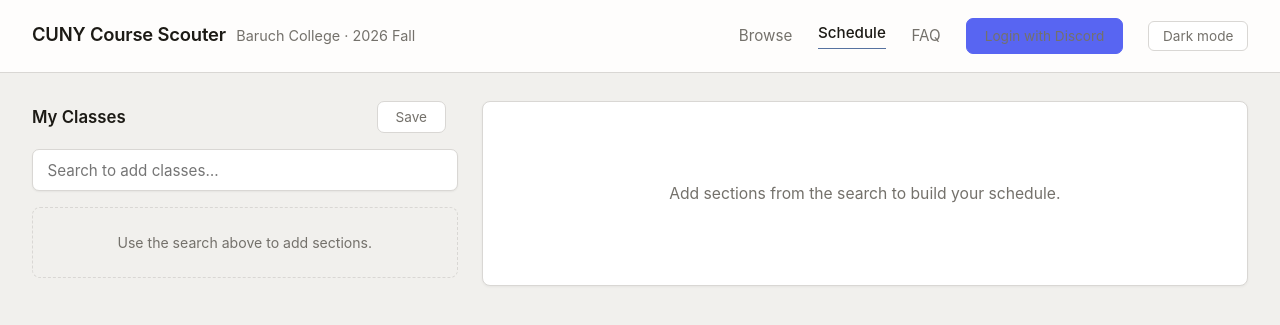
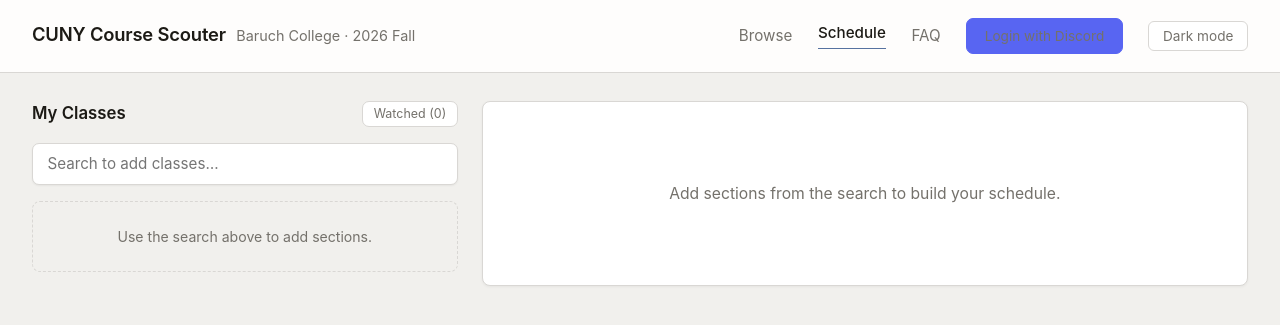
Before and after one commit to isop0d/CunyCourseScouter, a FastAPI app: page /schedule in a window 1280 px wide. Shown: the top 325 px of the page. Run offline with FastAPI, Linux system fonts and the light colour scheme.

Commit message:
Decouple watch/schedule; instant-save schedule with watched dropdown
Watching and the schedule are now fully independent: watching a class
only creates a Watch (notifications), and a class lands on the schedule
only when explicitly added. Removes the manual Watch<->ScheduleEntry
sync from add_watch/remove_watch.

The schedule page is now server-authoritative and auto-saving:
- Removed the localStorage draft + Save button and POST /schedule/save.
- New POST /schedule/add/{cn} and DELETE /schedule/remove/{cn} persist
  instantly and re-render via a single _render_schedule_panels() path
  (grid target + OOB sidebar + OOB watched dropdown).
- GET /schedule/grid now reads the student's ScheduleEntry rows instead
  of client-supplied ids.

New "Watched" dropdown on the schedule page lists the student's active
watched classes with one-click add (or "On schedule" if already added).
Search results now compute Added state server-side.

Pinned sidebar cards now show the live status badge (Open/Waitlist/Closed).

```diff
--- a/cuny_scouter/web/routes.py
+++ b/cuny_scouter/web/routes.py
@@ -1,12 +1,10 @@
-import json
 import logging
 import time
 from collections import defaultdict
 from datetime import datetime, timezone
-from typing import Annotated
 from zoneinfo import ZoneInfo
 
-from fastapi import APIRouter, BackgroundTasks, Depends, Form, HTTPException, Query, Request
+from fastapi import APIRouter, BackgroundTasks, Depends, HTTPException, Request
 from fastapi.responses import HTMLResponse, RedirectResponse
 from fastapi.templating import Jinja2Templates
 from sqlalchemy import or_
@@ -48,6 +46,19 @@ def _watched_classes(student: Student | None) -> set[int]:
     if not student:
         return set()
     return {w.class_number for w in student.watches if w.active}
+
+
+def _scheduled_ids(student: Student | None, db: Session) -> list[int]:
+    """Student's scheduled section ids, ordered stably for consistent grid colors."""
+    if not student:
+        return []
+    return [
+        e.section_id
+        for e in db.query(ScheduleEntry)
+        .filter(ScheduleEntry.student_id == student.id)
+        .order_by(ScheduleEntry.added_at, ScheduleEntry.id)
+        .all()
+    ]
 
 
 # ── Section browser ──────────────────────────────────────────────────────────
@@ -295,13 +306,6 @@ async def add_watch(class_number: int, request: Request, db: Session = Depends(g
         existing.deactivated_at = None
     else:
         db.add(Watch(student_id=student.id, class_number=class_number))
-
-    entry = db.query(ScheduleEntry).filter(
-        ScheduleEntry.student_id == student.id,
-        ScheduleEntry.section_id == class_number,
-    ).first()
-    if not entry:
-        db.add(ScheduleEntry(student_id=student.id, section_id=class_number))
     db.commit()
 
     return templates.TemplateResponse(request, "partials/watch_button.html", {
@@ -327,10 +331,6 @@ async def remove_watch(class_number: int, request: Request, db: Session = Depend
     if watch:
         watch.active = False
         watch.deactivated_at = datetime.now(timezone.utc)
-    db.query(ScheduleEntry).filter(
-        ScheduleEntry.student_id == student.id,
-        ScheduleEntry.section_id == class_number,
-    ).delete()
     db.commit()
 
     return templates.TemplateResponse(request, "partials/watch_button.html", {
@@ -488,57 +488,29 @@ def _compute_grid_events(sections, meetings_by_section):
     return events, unscheduled
 
 
-@router.get("/schedule", response_class=HTMLResponse)
-async def schedule_page(request: Request, db: Session = Depends(get_session)):
-    student = _current_student(request, db)
-    saved_ids: list[int] = []
-    if student:
-        saved_ids = [
-            e.section_id
-            for e in db.query(ScheduleEntry).filter(ScheduleEntry.student_id == student.id).all()
-        ]
-    return templates.TemplateResponse(request, "schedule.html", {
-        "student": student,
-        "watching": _watched_classes(student),
-        "saved_ids_json": json.dumps(saved_ids),
-    })
+def _render_schedule_panels(request, background_tasks, student, db):
+    """Single render path for the schedule grid + sidebar + watched dropdown.
 
-
-@router.get("/schedule/grid", response_class=HTMLResponse)
-async def schedule_grid_partial(
-    request: Request,
-    background_tasks: BackgroundTasks,
-    ids: Annotated[list[int], Query()] = [],
-    db: Session = Depends(get_session),
-):
-    student = _current_student(request, db)
+    Server-authoritative: reads the student's ScheduleEntry rows (no client state).
+    Returns the schedule_panels.html partial (grid target + OOB sidebar + OOB watched list).
+    """
     watching = _watched_classes(student)
-
-    if not ids:
-        return templates.TemplateResponse(request, "partials/schedule_panels.html", {
-            "events": [],
-            "unscheduled": [],
-            "days": _DAY_NAMES[:5],
-            "hour_labels": _HOUR_LABELS,
-            "grid_start": _GRID_START,
-            "grid_span": _GRID_SPAN,
-            "grid_height": _GRID_HEIGHT,
-            "class_list": [],
-            "color_map": {},
-            "watching": watching,
-        })
+    ids = _scheduled_ids(student, db)
+    scheduled_set = set(ids)
 
     section_map = {
         s.class_number: s
         for s in db.query(Section).filter(Section.class_number.in_(ids)).all()
-    }
-    db_meetings = db.query(SectionMeeting).filter(SectionMeeting.section_id.in_(ids)).all()
-
+    } if ids else {}
+    db_meetings = (
+        db.query(SectionMeeting).filter(SectionMeeting.section_id.in_(ids)).all()
+        if ids else []
+    )
     meetings_by_section: dict[int, list] = defaultdict(list)
     for m in db_meetings:
         meetings_by_section[m.section_id].append(m)
 
-    # Build class_list in ids order (preserves insertion order from localStorage)
+    # Build class_list in scheduled order for stable grid colors
     color_map: dict[int, int] = {}
     class_list = []
     for idx, cn in enumerate(ids):
@@ -548,9 +520,22 @@ async def schedule_grid_partial(
             color_map[cn] = cidx
             class_list.append({"section": s, "color_idx": cidx, "prof": None})
 
-    # Fetch professor info for class list; kick off background RMP fetch for unknowns
     all_sections = list(section_map.values())
-    prof_map, missing = _fetch_professor_map(db, all_sections)
+
+    # Watched-classes dropdown: active watches with a "scheduled" flag
+    watched_list = []
+    if student:
+        for w in sorted(student.watches, key=lambda x: x.created_at, reverse=True):
+            if not w.active:
+                continue
+            sec = section_map.get(w.class_number) or db.get(Section, w.class_number)
+            if sec is None:
+                continue
+            watched_list.append({"section": sec, "scheduled": w.class_number in scheduled_set})
+
+    # Professor info for scheduled cards (+ background RMP fetch for unknowns)
+    prof_sections = all_sections + [i["section"] for i in watched_list]
+    prof_map, missing = _fetch_professor_map(db, prof_sections)
     if missing:
         background_tasks.add_task(_rmp_fetch_bg, missing)
     for item in class_list:
@@ -572,7 +557,74 @@ async def schedule_grid_partial(
         "class_list": class_list,
         "color_map": color_map,
         "watching": watching,
+        "watched_list": watched_list,
     })
+
+
+@router.get("/schedule", response_class=HTMLResponse)
+async def schedule_page(request: Request, db: Session = Depends(get_session)):
+    student = _current_student(request, db)
+    return templates.TemplateResponse(request, "schedule.html", {
+        "student": student,
+        "watching": _watched_classes(student),
+    })
+
+
+@router.get("/schedule/grid", response_class=HTMLResponse)
+async def schedule_grid_partial(
+    request: Request,
+    background_tasks: BackgroundTasks,
+    db: Session = Depends(get_session),
+):
+    student = _current_student(request, db)
+    return _render_schedule_panels(request, background_tasks, student, db)
+
+
+@router.post("/schedule/add/{class_number}", response_class=HTMLResponse)
+async def schedule_add(
+    class_number: int,
+    request: Request,
+    background_tasks: BackgroundTasks,
+    db: Session = Depends(get_session),
+):
+    student = _current_student(request, db)
+    if not student:
+        return HTMLResponse('<a href="/auth/discord" class="btn btn-discord btn-sm">Login to add classes</a>')
+
+    if db.get(Section, class_number) is None:
+        raise HTTPException(status_code=404)
+
+    existing = db.query(ScheduleEntry).filter(
+        ScheduleEntry.student_id == student.id,
+        ScheduleEntry.section_id == class_number,
+    ).first()
+    if not existing:
+        db.add(ScheduleEntry(student_id=student.id, section_id=class_number))
+        db.commit()
+
+    db.refresh(student)
+    return _render_schedule_panels(request, background_tasks, student, db)
+
+
+@router.delete("/schedule/remove/{class_number}", response_class=HTMLResponse)
+async def schedule_remove(
+    class_number: int,
+    request: Request,
+    background_tasks: BackgroundTasks,
+    db: Session = Depends(get_session),
+):
+    student = _current_student(request, db)
+    if not student:
+        raise HTTPException(status_code=401)
+
+    db.query(ScheduleEntry).filter(
+        ScheduleEntry.student_id == student.id,
+        ScheduleEntry.section_id == class_number,
+    ).delete()
+    db.commit()
+
+    db.refresh(student)
+    return _render_schedule_panels(request, background_tasks, student, db)
 
 
 @router.get("/schedule/search", response_class=HTMLResponse)
@@ -584,6 +636,8 @@ async def schedule_search(
 ):
     if not q:
         return HTMLResponse("")
+    student = _current_student(request, db)
+    scheduled_set = set(_scheduled_ids(student, db))
     base_query = db.query(Section).order_by(Section.subject, Section.course_number, Section.section_code)
     filtered = _apply_filters(base_query, q, "", "", "")
     sections = filtered.limit(_PAGE_SIZE).all()
@@ -594,53 +648,8 @@ async def schedule_search(
         "courses": _group_into_courses(sections, prof_map),
         "is_htmx": True,
         "q": q,
+        "scheduled_set": scheduled_set,
     })
-
-
-@router.post("/schedule/save", response_class=HTMLResponse)
-async def schedule_save(
-    request: Request,
-    ids: Annotated[list[int], Form()] = [],
-    db: Session = Depends(get_session),
-):
-    student = _current_student(request, db)
-    if not student:
-        return HTMLResponse('<a href="/auth/discord" class="btn btn-discord btn-sm">Login to save</a>')
-
-    existing = {
-        e.section_id
-        for e in db.query(ScheduleEntry).filter(ScheduleEntry.student_id == student.id).all()
-    }
-    new_ids = set(ids)
-
-    now = datetime.now(timezone.utc)
-    for sid in existing - new_ids:
-        db.query(ScheduleEntry).filter(
-            ScheduleEntry.student_id == student.id,
-            ScheduleEntry.section_id == sid,
-        ).delete()
-        watch = db.query(Watch).filter(
-            Watch.student_id == student.id,
-            Watch.class_number == sid,
-            Watch.active == True,
-        ).first()
-        if watch:
-            watch.active = False
-            watch.deactivated_at = now
-    for sid in new_ids - existing:
-        db.add(ScheduleEntry(student_id=student.id, section_id=sid))
-        watch = db.query(Watch).filter(
-            Watch.student_id == student.id,
-            Watch.class_number == sid,
-        ).first()
-        if watch:
-            watch.active = True
-            watch.deactivated_at = None
-        else:
-            db.add(Watch(student_id=student.id, class_number=sid))
-    db.commit()
-
-    return HTMLResponse('<span class="save-status">Saved ✓</span>')
 
 
 # ── Health check ──────────────────────────────────────────────────────────────
--- a/cuny_scouter/web/templates/base.html
+++ b/cuny_scouter/web/templates/base.html
@@ -364,6 +364,41 @@
     .sched-dropdown-sub { font-size: 0.78rem; color: var(--textMuted); white-space: nowrap; overflow: hidden; text-overflow: ellipsis; }
     .sched-dropdown-add { font-size: 0.78rem; color: var(--accent); font-weight: 500; flex-shrink: 0; }
     .sched-dropdown-empty { padding: 0.65rem 0.85rem; color: var(--textMuted); font-size: 0.82rem; }
+    .sched-dropdown-item.is-scheduled { cursor: default; opacity: 0.55; }
+    .sched-dropdown-item.is-scheduled:hover { background: transparent; }
+    .sched-dropdown-item.is-scheduled .sched-dropdown-add { color: var(--textMuted); }
+
+    /* Watched-classes dropdown */
+    .btn.btn-sm { font-size: 0.78rem; padding: 0.28rem 0.65rem; }
+    .sched-watched-area { display: none; margin-bottom: 0.5rem; }
+    .sched-watched-area.is-open { display: block; }
+    .sched-watched-list {
+      border: 1px solid var(--border);
+      border-radius: 8px;
+      background: var(--surface);
+      box-shadow: 0 1px 2px var(--shadow);
+      max-height: 300px;
+      overflow-y: auto;
+    }
+    .sched-watched-item {
+      display: flex;
+      align-items: center;
+      justify-content: space-between;
+      gap: 0.6rem;
+      padding: 0.55rem 0.8rem;
+      border-bottom: 1px solid var(--borderSoft);
+    }
+    .sched-watched-item:last-child { border-bottom: none; }
+    .sched-watched-label { font-weight: 600; font-size: 0.85rem; }
+    .sched-watched-sub { font-size: 0.76rem; color: var(--textMuted); white-space: nowrap; overflow: hidden; text-overflow: ellipsis; }
+    .sched-watched-add {
+      font-size: 0.78rem; font-weight: 600; color: oklch(1 0 0);
+      background: var(--accent); border: none; border-radius: 6px;
+      padding: 0.25rem 0.7rem; cursor: pointer; flex-shrink: 0;
+    }
+    .sched-watched-add:hover { opacity: 0.88; }
+    .sched-watched-added { font-size: 0.76rem; color: var(--textMuted); flex-shrink: 0; }
+    .sched-watched-empty { padding: 0.8rem; color: var(--textMuted); font-size: 0.82rem; }
 
     /* Schedule class cards */
     .sched-empty-placeholder {
--- a/cuny_scouter/web/templates/faq.html
+++ b/cuny_scouter/web/templates/faq.html
@@ -45,7 +45,7 @@
         <span class="faq-q-text">Can I save a schedule across visits?</span>
         <span class="faq-toggle">+</span>
       </div>
-      <div class="faq-answer">Yes — sections you add on the Schedule page are kept in your browser's local storage automatically. Login with Discord and click Save to sync them to your account so they persist across devices.</div>
+      <div class="faq-answer">Yes — log in with Discord and any class you add on the Schedule page saves to your account instantly, so your schedule persists across visits and devices.</div>
     </div>
 
     <div class="faq-item">
@@ -61,7 +61,7 @@
         <span class="faq-q-text">What does the Watch feature do?</span>
         <span class="faq-toggle">+</span>
       </div>
-      <div class="faq-answer">Watching a section sends you a Discord notification when its status changes — for example when a closed section opens up or when a waitlisted section gets a seat. Watched sections are also automatically added to your Schedule so you can track them in one place. Login with Discord to enable watching.</div>
+      <div class="faq-answer">Watching a section sends you a Discord notification when its status changes — for example when a closed section opens up or when a waitlisted section gets a seat. Watching and your Schedule are independent: watch a class for alerts, and add whichever ones you like to your Schedule. On the Schedule page your watched classes appear in a "Watched" dropdown so you can add any of them in one click. Login with Discord to enable watching.</div>
     </div>
 
   </div>
--- a/cuny_scouter/web/templates/partials/schedule_list.html
+++ b/cuny_scouter/web/templates/partials/schedule_list.html
@@ -3,6 +3,11 @@
   <div class="sched-card-body">
     <div class="sched-card-code">
       {{ item.section.subject }} {{ item.section.course_number }}
+      <div class="status-{{ item.section.status }}" style="display:inline-block;">
+        <span class="status-badge" style="font-size:0.68rem;padding:0.12rem 0.45rem 0.12rem 0.32rem;">
+          <span class="status-dot"></span>{{ 'Waitlist' if item.section.status == 'waitlist' else item.section.status | title }}
+        </span>
+      </div>
       {% if watching is defined and item.section.class_number in watching %}
       <span class="watch-badge">Watching</span>
       {% endif %}
--- a/cuny_scouter/web/templates/partials/schedule_panels.html
+++ b/cuny_scouter/web/templates/partials/schedule_panels.html
@@ -5,3 +5,8 @@
 <div id="schedule-list" hx-swap-oob="innerHTML">
 {% include "partials/schedule_list.html" %}
 </div>
+
+{# OOB: update the watched-classes dropdown #}
+<div id="schedule-watched" hx-swap-oob="innerHTML">
+{% include "partials/schedule_watched.html" %}
+</div>
--- /dev/null
+++ b/cuny_scouter/web/templates/partials/schedule_watched.html
@@ -0,0 +1,22 @@
+{% for item in watched_list %}
+<div class="sched-watched-item" data-class-number="{{ item.section.class_number }}">
+  <div style="min-width:0;">
+    <div class="sched-watched-label">{{ item.section.subject }} {{ item.section.course_number }}-{{ item.section.section_code }}</div>
+    <div class="sched-watched-sub">{{ item.section.days_times or 'TBA' }}</div>
+  </div>
+  <div style="display:flex;align-items:center;gap:0.55rem;flex-shrink:0;">
+    <div class="status-{{ item.section.status }}">
+      <span class="status-badge" style="font-size:0.72rem;padding:0.15rem 0.5rem 0.15rem 0.35rem;">
+        <span class="status-dot"></span>{{ 'Waitlist' if item.section.status == 'waitlist' else item.section.status | title }}
+      </span>
+    </div>
+    {% if item.scheduled %}
+    <span class="sched-watched-added">On schedule</span>
+    {% else %}
+    <button class="sched-watched-add" onclick="addToSchedule({{ item.section.class_number }})">Add</button>
+    {% endif %}
+  </div>
+</div>
+{% else %}
+<div class="sched-watched-empty">No watched classes yet — watch classes from <a href="/">Browse</a> to get status alerts.</div>
+{% endfor %}
--- a/cuny_scouter/web/templates/schedule.html
+++ b/cuny_scouter/web/templates/schedule.html
@@ -8,10 +8,14 @@
   <div class="schedule-sidebar">
     <div class="sched-sidebar-header">
       <h2>My Classes</h2>
-      <div style="display:flex;align-items:center;gap:0.75rem;">
-        <button class="btn" onclick="saveSchedule()">Save</button>
-        <span id="save-status" class="save-status"></span>
-      </div>
+      <button type="button" class="btn btn-sm" id="watched-toggle" onclick="toggleWatched()">
+        Watched <span id="watched-count">({{ watching|length }})</span>
+      </button>
+    </div>
+
+    {# Watched-classes dropdown — one-click add to schedule #}
+    <div class="sched-watched-area" id="sched-watched-area">
+      <div id="schedule-watched" class="sched-watched-list"></div>
     </div>
 
     <div class="sched-search-area" id="sched-search-area">
@@ -39,58 +43,24 @@
   </div>
 
   {# ── Right pane: weekly grid ── #}
-  <div class="schedule-grid-pane" id="schedule-grid">
+  <div class="schedule-grid-pane" id="schedule-grid"
+       hx-get="/schedule/grid" hx-trigger="load" hx-swap="innerHTML">
     <div class="sched-empty">Add sections from the search to build your schedule.</div>
   </div>
 
 </div>
 
 <script>
-  const _savedIds = {{ saved_ids_json | safe }};
-
-  function getSchedule() {
-    return JSON.parse(localStorage.getItem('schedule') || '[]');
-  }
-
-  function setSchedule(ids) {
-    localStorage.setItem('schedule', JSON.stringify(ids));
-  }
-
-  function refreshGrid(ids) {
-    const params = ids.length ? ids.map(id => 'ids=' + encodeURIComponent(id)).join('&') : '';
-    htmx.ajax('GET', '/schedule/grid' + (params ? '?' + params : ''), {
-      target: '#schedule-grid',
-      swap: 'innerHTML'
-    });
-  }
-
-  function toggleSchedule(btn, cn) {
-    let schedule = getSchedule();
-    const inSchedule = schedule.includes(cn);
-    if (inSchedule) {
-      schedule = schedule.filter(id => id !== cn);
-    } else {
-      schedule.push(cn);
-    }
-    setSchedule(schedule);
-    updateAddButton(btn, !inSchedule);
-    refreshGrid(schedule);
-    document.getElementById('save-status').textContent = '';
+  function addToSchedule(cn) {
+    htmx.ajax('POST', '/schedule/add/' + cn, { target: '#schedule-grid', swap: 'innerHTML' });
+    const inp = document.querySelector('.sched-search-input');
+    if (inp) inp.value = '';
+    document.getElementById('schedule-search-results').innerHTML = '';
     closeSearch();
-    document.querySelector('.sched-search-input').value = '';
-    htmx.ajax('GET', '/schedule/search', { target: '#schedule-search-results', swap: 'innerHTML' });
   }
 
   function removeFromSchedule(cn) {
-    let schedule = getSchedule().filter(id => id !== cn);
-    setSchedule(schedule);
-    refreshGrid(schedule);
-    document.getElementById('save-status').textContent = '';
-  }
-
-  function updateAddButton(btn, inSchedule) {
-    if (!btn) return;
-    btn.textContent = inSchedule ? 'Remove' : 'Add';
+    htmx.ajax('DELETE', '/schedule/remove/' + cn, { target: '#schedule-grid', swap: 'innerHTML' });
   }
 
   function openSearch() {
@@ -101,47 +71,17 @@
     document.getElementById('sched-search-area').classList.remove('is-open');
   }
 
+  function toggleWatched() {
+    document.getElementById('sched-watched-area').classList.toggle('is-open');
+  }
+
   document.addEventListener('click', function(e) {
     const area = document.getElementById('sched-search-area');
     if (area && !area.contains(e.target)) closeSearch();
-  });
-
-  async function saveSchedule() {
-    const ids = getSchedule();
-    const statusEl = document.getElementById('save-status');
-    statusEl.textContent = 'Saving…';
-    const fd = new FormData();
-    ids.forEach(id => fd.append('ids', id));
-    const resp = await fetch('/schedule/save', { method: 'POST', body: fd });
-    statusEl.innerHTML = await resp.text();
-  }
-
-  // Always sync from server state — reflects all watched/saved classes
-  if (_savedIds.length > 0) {
-    setSchedule(_savedIds);
-  }
-
-  const _initSchedule = getSchedule();
-  if (_initSchedule.length > 0) {
-    refreshGrid(_initSchedule);
-  }
-
-  document.addEventListener('htmx:afterSwap', function(e) {
-    if (e.detail.target && e.detail.target.id === 'schedule-search-results') {
-      const results = e.detail.target;
-      if (results.children.length > 0 && results.querySelector('.sched-dropdown-item')) {
-        openSearch();
-        const schedule = getSchedule();
-        results.querySelectorAll('.sched-dropdown-item[data-class-number]').forEach(function(item) {
-          const cn = parseInt(item.dataset.classNumber);
-          if (schedule.includes(cn)) {
-            const addEl = item.querySelector('.sched-dropdown-add');
-            if (addEl) { addEl.textContent = 'Added'; addEl.style.color = 'var(--textMuted)'; }
-            item.style.opacity = '0.6';
-            item.style.pointerEvents = 'none';
-          }
-        });
-      }
+    const watched = document.getElementById('sched-watched-area');
+    const toggle = document.getElementById('watched-toggle');
+    if (watched && !watched.contains(e.target) && toggle && !toggle.contains(e.target)) {
+      watched.classList.remove('is-open');
     }
   });
 </script>
```
Also changed, not shown: cuny_scouter/web/templates/partials/schedule_search_results.html (+4 -3 lines).
